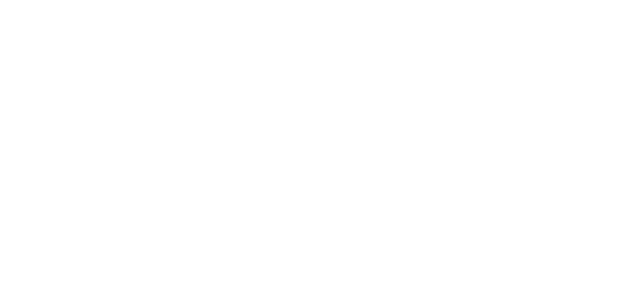
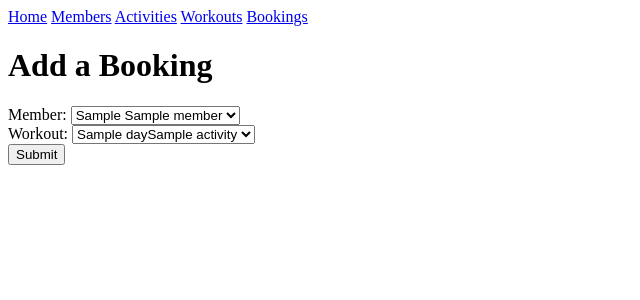
Before and after one commit to seriouspig/Gym_Manager_testing, a Flask app: page /bookings/new in a window 1280 px wide. Before the commit the part shown is empty. Shown: the top 300 px of the page, without its empty margins (0-640 px from the left). Run offline with Flask 2, Linux system fonts and the light colour scheme; a database or web service that is not in the repository returns one stand-in record (values such as "Sample title"); some libraries are stand-ins or nearby versions.

Commit message:
Simple create booking added

```diff
--- a/controllers/booking_controller.py
+++ b/controllers/booking_controller.py
@@ -16,15 +16,15 @@ def bookings():
 @bookings_blueprint.route("/bookings/new", methods=['GET'])
 def new_booking():
     members = member_repository.select_all()
-    activities = activity_repository.select_all()
-    return render_template("bookings/new.html", members = members, activities = activities)
+    workouts = workout_repository.select_all()
+    return render_template("bookings/new.html", members = members, workouts = workouts)
 
 @bookings_blueprint.route("/bookings", methods=['POST'])
 def create_booking():
     member_id = request.form['member_id']
-    activity_id = request.form['activity_id']
+    workout_id = request.form['workout_id']
     member = member_repository.select(member_id)
-    activity = activity_repository.select(activity_id)
-    booking = Booking(member, activity)
+    workout = workout_repository.select(workout_id)
+    booking = Booking(member, workout)
     booking_repository.save(booking)
     return redirect('/bookings')
--- a/templates/base.html
+++ b/templates/base.html
@@ -11,7 +11,7 @@
 <a href="/members">Members</a>
 <a href="/activities">Activities</a>
 <a href="/workouts">Workouts</a>
-<a href="">Bookings</a>
+<a href="/bookings">Bookings</a>
 
     {% block content %}
 
--- a/templates/bookings/new.html
+++ b/templates/bookings/new.html
@@ -0,0 +1,39 @@
+{% extends 'base.html' %}
+
+{% block content %}
+<h1>Add a Booking</h1>
+
+<form action="/bookings" method="POST">
+    <div>
+        <label for="member">Member:</label>
+        <select name="member_id" id="member">
+            {% for member in members %}
+            <option value="{{member.id}}">
+                {{member.first_name}} {{member.second_name}}
+            </option>
+            {% endfor %}
+        </select>
+    </div>
+    <div>
+        <label for="workout">Workout:</label>
+        <select name="workout_id" id="workout">
+            {% for workout in workouts %}
+            <option value="{{workout.id}}">
+                {{workout.day}}{{workout.activity.name}}
+            </option>
+            {% endfor %}
+        </select>
+    </div>
+    <div>
+        <input type="submit">
+    </div>
+
+
+
+
+
+
+</form>
+
+
+{% endblock %}
--- a/templates/workouts/index.html
+++ b/templates/workouts/index.html
@@ -1,6 +1,7 @@
 {% extends 'base.html' %}
 
 {% block content %}
+<a href="workouts/new"><h2>CREATE NEW WORKOUT</h2></a>
 <h1>Workouts</h1>
 
 
@@ -17,7 +18,7 @@
   <p>Day: {{workout.day}}</p>
   <p>Time: {{workout.time}}</p>
   <p>Capacity: {{workout.capacity}}</p>
-  <h3>Attended by:</h3>
+
   __________________________
 
 
```
Also changed, not shown: templates/bookings/index.html (+5 -2 lines).
